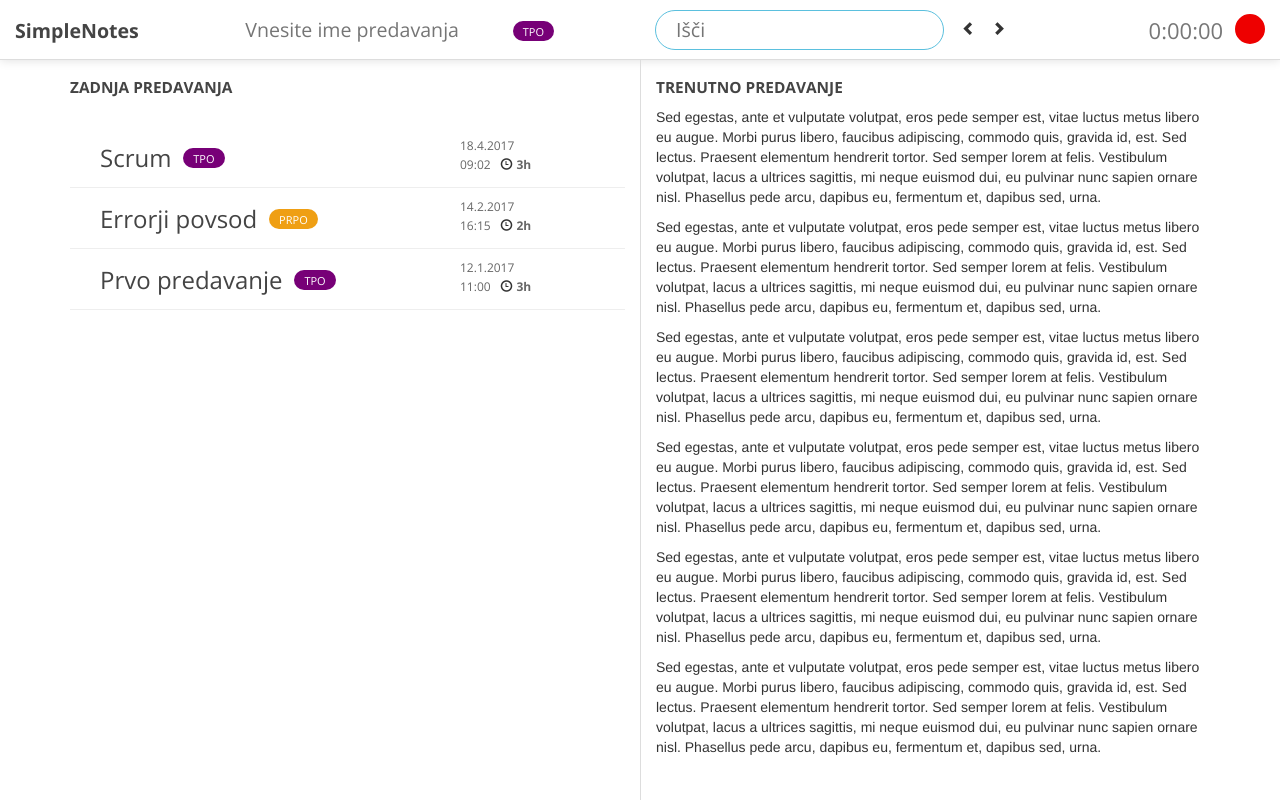
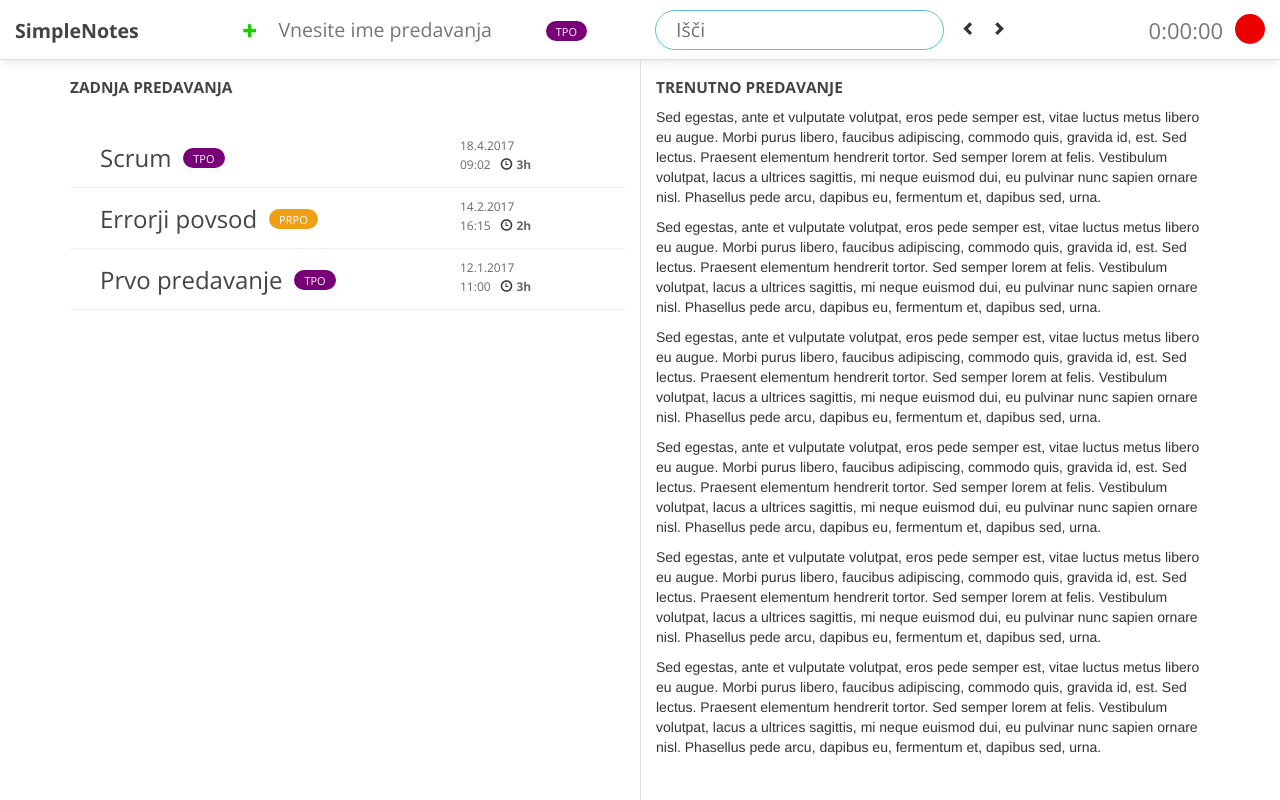
Before and after one commit to aljazb/SimpleNotes, a website: page stran/index.html in a window 1280 px wide. Drawn offline with nearby package versions, Linux system fonts and the light colour scheme.

Commit message:
Dodaj gumb

```diff
--- a/stran/css/style.css
+++ b/stran/css/style.css
@@ -237,3 +237,13 @@ h2 {
 	line-height: 12px;
 	color:#666;
 }
+
+.btn-add{
+	line-height: 58px;
+	color: #17d200;
+}
+
+.btn-add:hover{
+	cursor: pointer;
+	color: #13af00;
+}
--- a/stran/index.html
+++ b/stran/index.html
@@ -31,10 +31,13 @@
           <h1>SimpleNotes</h1>
         </div>
         <div class="col-xs-4">
+          <div class="col-xs-1">
+            <span class="glyphicon glyphicon-plus btn-add" />
+          </div>
           <div class="col-xs-8">
             <input type="text" class="full-width" placeholder="Vnesite ime predavanja" />
           </div>
-          <div class="col-xs-4 inline tags">
+          <div class="col-xs-3 inline tags">
             <!--span class="glyphicon glyphicon-tag" aria-hidden="true"></span-->
             <span class="tag c-1">TPO</span>
           </div>
```
